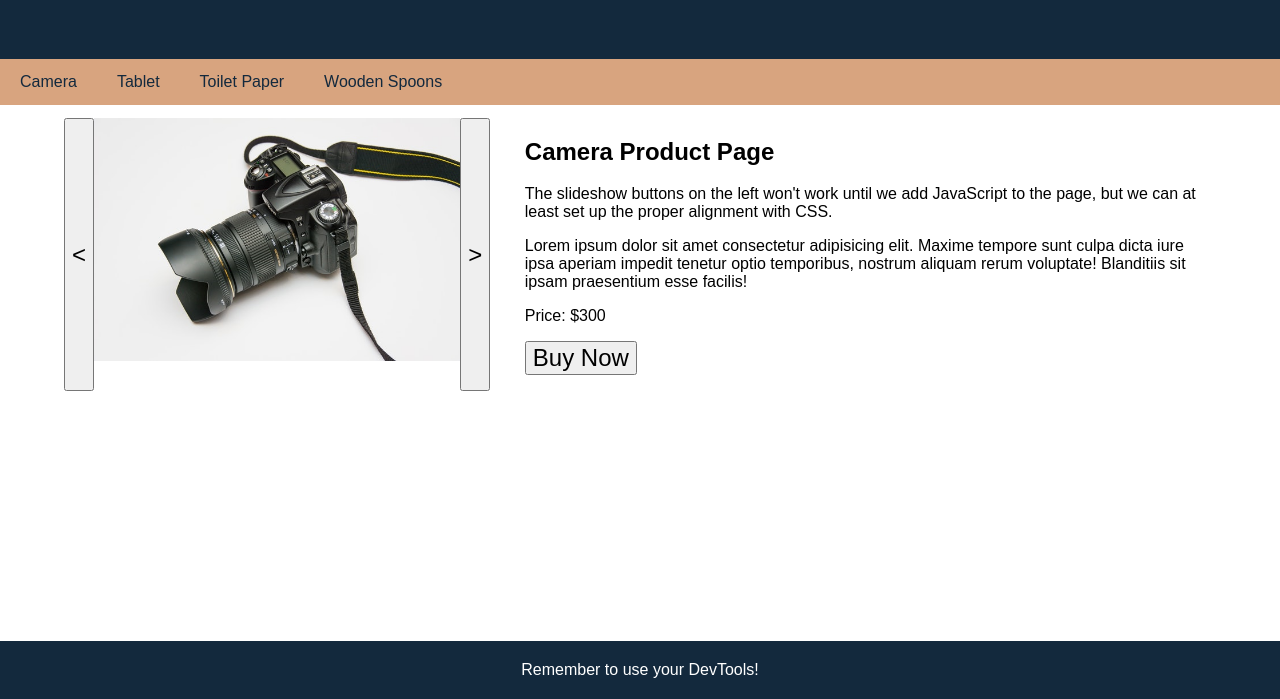
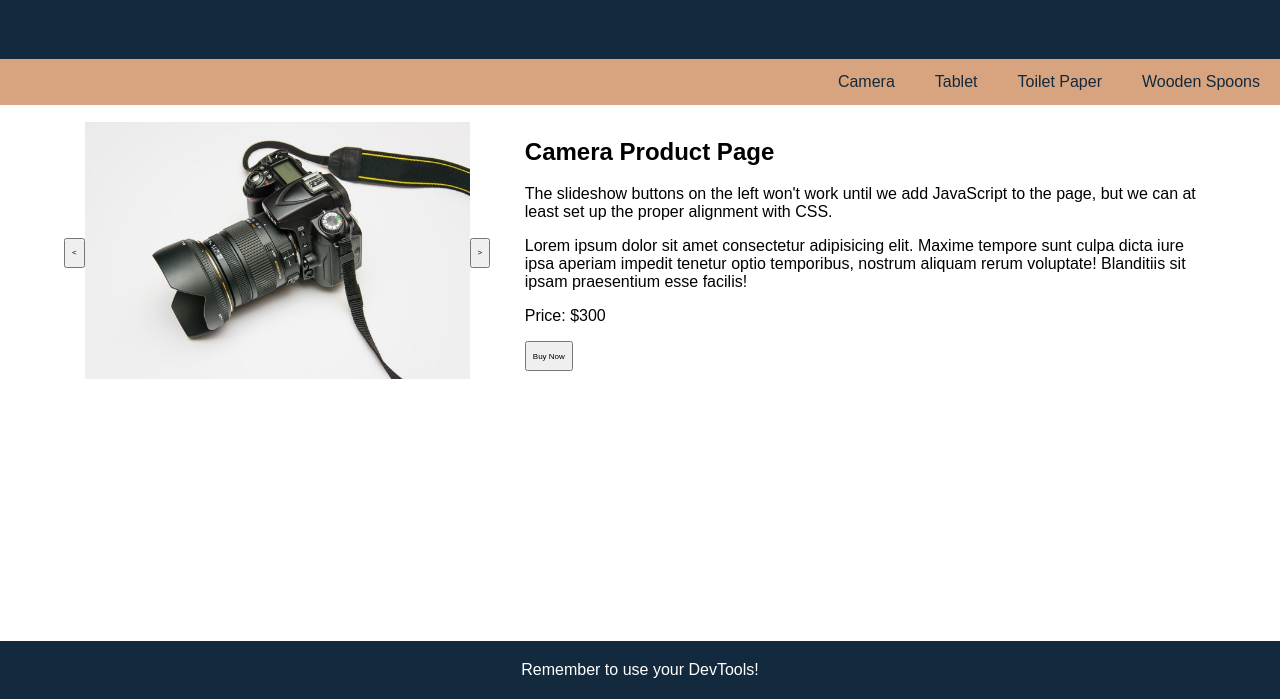
Before and after one commit to Invogue01/flexbox-placement, a plain HTML site: page index.html in a window 1280 px wide. Shown: the part 101-800 px from the top of the page. Drawn offline with Linux system fonts and the light colour scheme.

Commit message:
buttons smaller and aligned

```diff
--- a/assets/css/style.css
+++ b/assets/css/style.css
@@ -21,6 +21,8 @@ header {
 nav {
   display: flex;
   background-color: #d8a47f;
+  text-align: center;
+  justify-content: right;
 }
 
 nav a {
@@ -45,11 +47,16 @@ footer {
 }
 
 .product button {
-  font-size: 150%;
+  font-size: 50%;
+  height: 30px;
+
+
 }
 
 .product-slideshow {
   display: flex;
+  align-items: center;
+
 }
 
 .product-image {
--- a/index.html
+++ b/index.html
@@ -36,7 +36,7 @@
           <p>Lorem ipsum dolor sit amet consectetur adipisicing elit. Maxime tempore sunt culpa dicta iure ipsa aperiam impedit tenetur optio temporibus, nostrum aliquam rerum voluptate! Blanditiis sit ipsam praesentium esse facilis!</p>
           <p>Price: $300</p>
           <p>
-            <button>Buy Now</button>
+            <button class= buy_now >Buy Now</button>
           </p>
         </div>
       </section>
```
